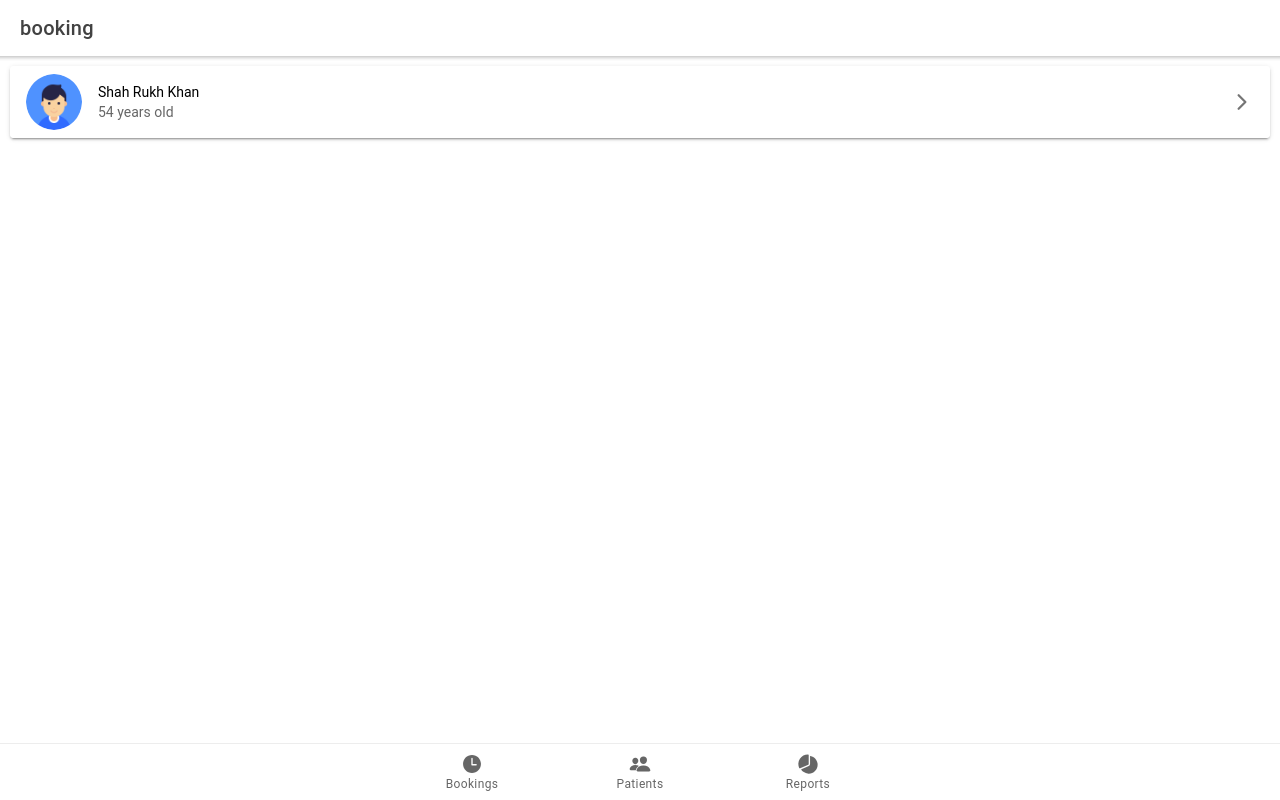
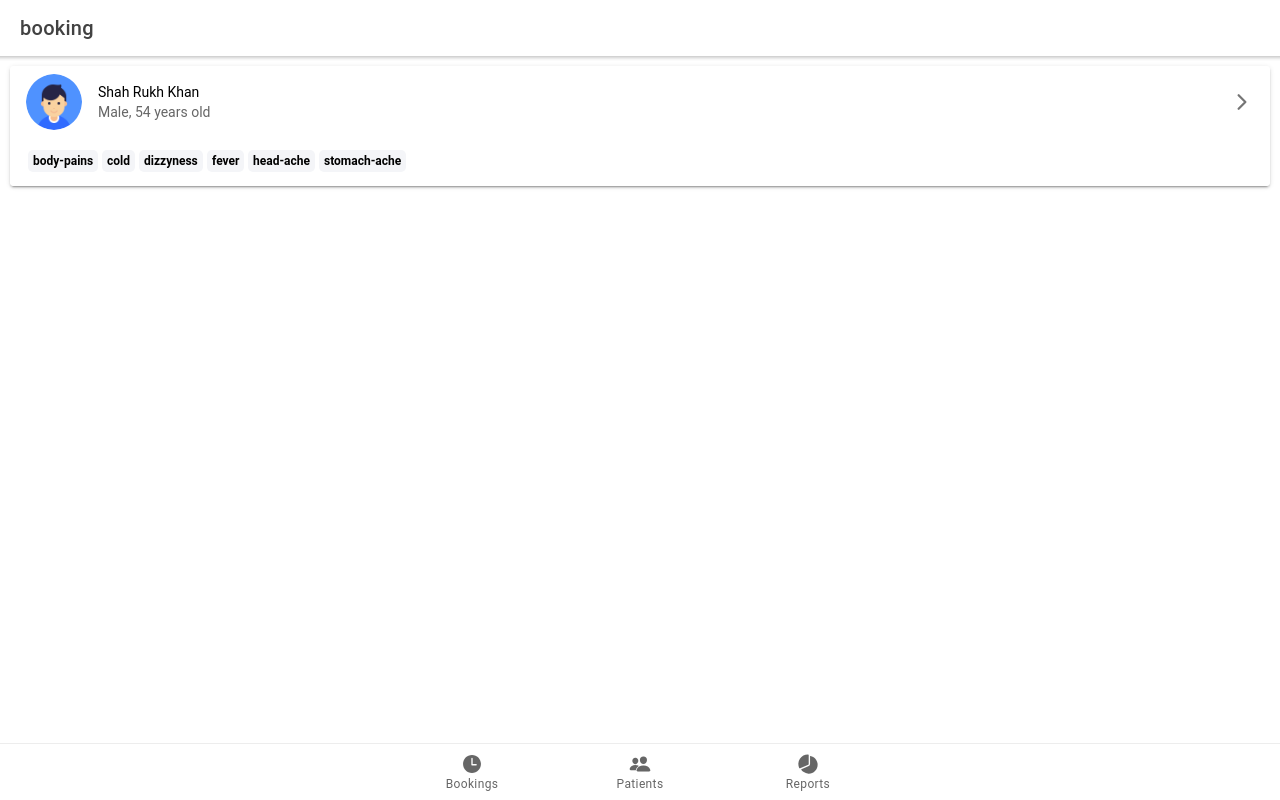
Before and after one commit to zafar26/carewind, a React (Create React App) app: page /booking in a window 1280 px wide. Built offline with nearby package versions, Linux system fonts and the light colour scheme.

Commit message:
add symptomsContainer and refactors patientAbstractCard

```diff
--- a/src/components/patientAbstractCard/patientAbstractCard.tsx
+++ b/src/components/patientAbstractCard/patientAbstractCard.tsx
@@ -1,30 +1,43 @@
 import React from 'react';
 import { IonCard, IonItem, IonThumbnail, IonLabel, IonIcon } from "@ionic/react";
 import './patientAbstractCard.css';
-import { chevronForward } from 'ionicons/icons'
+import { chevronForward } from 'ionicons/icons';
+import SymptomsContainer from '../symptomsContainer/symptomsContainer';
+
 
 interface PatientAbstractCardProps {
     patientName: string;
+    patientGender: string;
     patientAge: number;
-    patientPic: string;
+    patientPic?: string;
+    patientSymptoms?: Array<string>
 }
 
 const PatientAbstractCard: React.FC<PatientAbstractCardProps> = (props) => {
 
-    const { patientName, patientAge, patientPic } = props;
+    const { patientName, patientGender, patientAge, patientPic, patientSymptoms } = props;
 
     return (
         <IonCard>
             <IonItem lines="none">
-                <IonThumbnail slot="start">
-                    <img src={`/assets/images/${patientPic}`} alt="patient avatar" className="patientPic" />
-                </IonThumbnail>
+                {
+                    patientPic && patientPic.length > 0 && (
+                        <IonThumbnail slot="start">
+                            <img src={`/assets/images/${patientPic}`} alt="patient avatar" className="patientPic" />
+                        </IonThumbnail>
+                    )
+                }
                 <IonLabel>
                     <h3>{patientName}</h3>
-                    <p>{patientAge} years old</p>
+                    <p>{patientGender}, {patientAge} years old</p>
                 </IonLabel>
                 <IonIcon icon={chevronForward} slot="end" onClick={() => { }}></IonIcon>
             </IonItem>
+            {
+                patientSymptoms && patientSymptoms.length > 0 && (
+                    <SymptomsContainer symptomsArray={patientSymptoms} />
+                )
+            }
         </IonCard>
 
     )
--- /dev/null
+++ b/src/components/symptomsContainer/symptomsContainer.css
@@ -0,0 +1,8 @@
+.symptomBadge {
+  font-size: 0.75rem;
+  padding: 5px;
+  margin-top: 2px;
+  margin-left: 2px;
+  margin-right: 2px;
+  border-radius: 5px;
+}
--- /dev/null
+++ b/src/components/symptomsContainer/symptomsContainer.tsx
@@ -0,0 +1,26 @@
+import React from 'react';
+import { IonBadge, IonItem, IonItemSliding } from '@ionic/react';
+import './symptomsContainer.css'
+
+interface symptomsContainerProps {
+    symptomsArray: Array<string>;
+}
+
+const SymptomsContainer: React.FC<symptomsContainerProps> = (props) => {
+
+    const { symptomsArray } = props;
+
+    let symptoms = symptomsArray.sort().map((symptom, key) => (
+        <IonBadge className="symptomBadge" key={key} color="light">{symptom}</IonBadge>
+    ))
+
+    return (
+        <IonItem lines="none">
+            <IonItemSliding>
+                {symptoms}
+            </IonItemSliding>
+        </IonItem>
+    )
+};
+
+export default SymptomsContainer;
--- a/src/pages/fullBookingPage.tsx
+++ b/src/pages/fullBookingPage.tsx
@@ -2,6 +2,13 @@ import React from 'react';
 import { IonPage, IonHeader, IonTitle, IonContent, IonToolbar } from "@ionic/react";
 import PatientAbstractCard from '../components/patientAbstractCard/patientAbstractCard';
 
+const patientBookingData = {
+    patientName: "Shah Rukh Khan",
+    patientGender: "Male",
+    patientAge: 54,
+    patientPic: "avatar.png",
+    patientSymptoms: ["fever", "head-ache", "body-pains", "stomach-ache", "cold", "dizzyness"]
+}
 
 const FullBookingPage: React.FC = () => {
     return (
@@ -12,7 +19,7 @@ const FullBookingPage: React.FC = () => {
                 </IonToolbar>
             </IonHeader>
             <IonContent>
-                <PatientAbstractCard patientName="Shah Rukh Khan" patientAge={54} patientPic="avatar.png" />
+                <PatientAbstractCard patientName={patientBookingData.patientName} patientGender={patientBookingData.patientGender} patientAge={patientBookingData.patientAge} patientPic={patientBookingData.patientPic} patientSymptoms={patientBookingData.patientSymptoms} />
             </IonContent>
         </IonPage>
     )
```
Also changed, not shown: src/components/exampleComponent/exampleComponent.tsx (added, +17 -0 lines).
